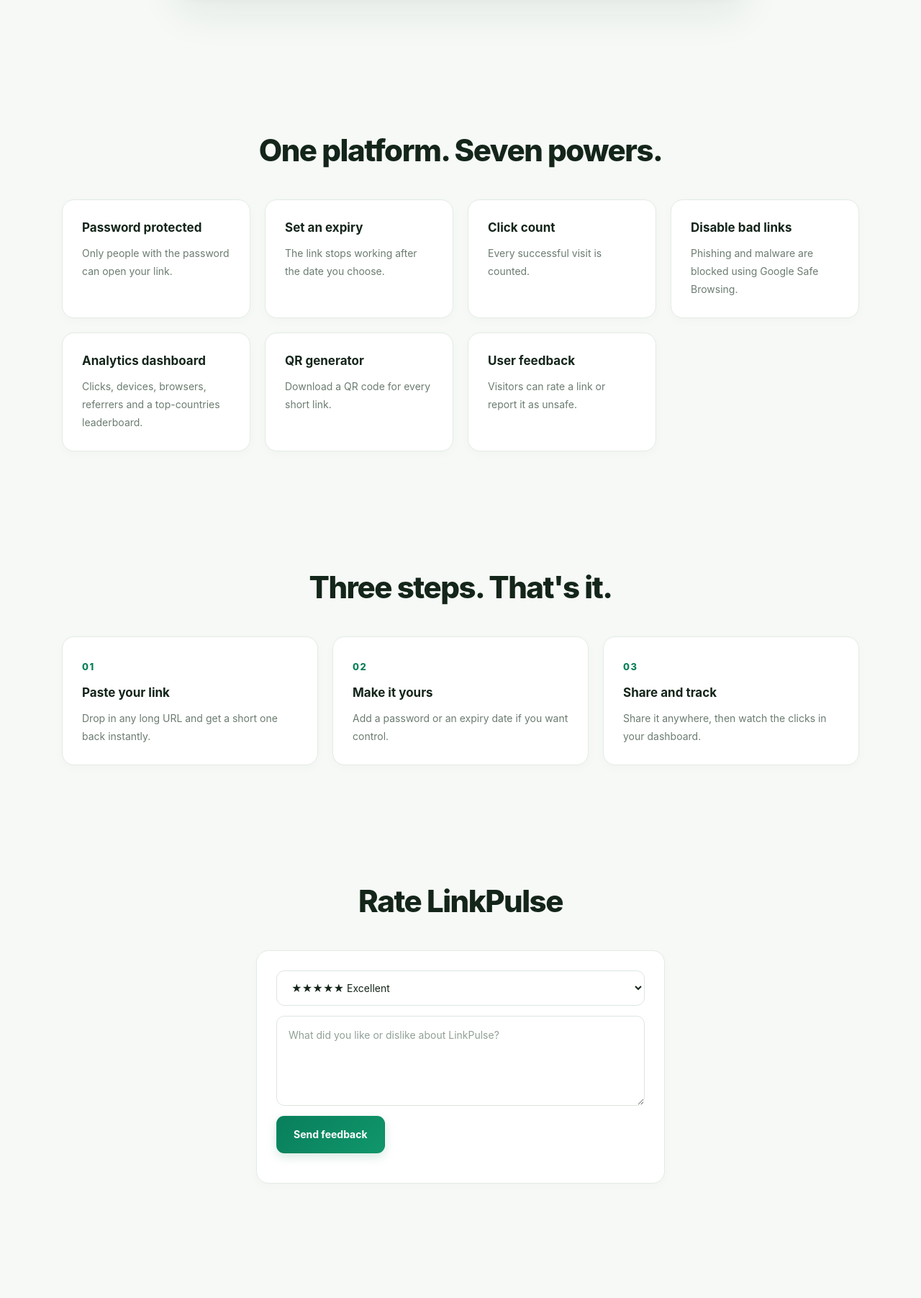
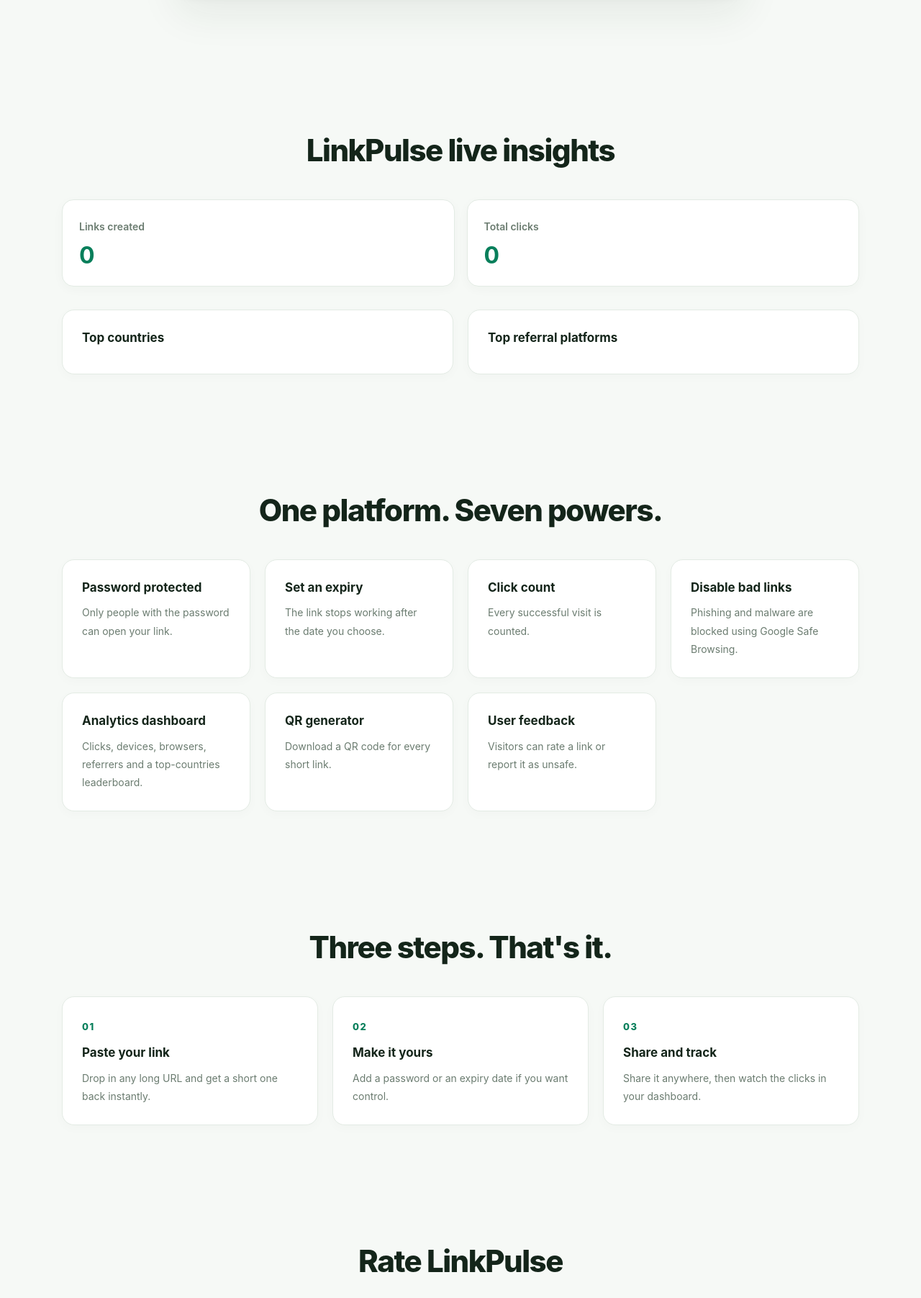
Before and after one commit to kshapaksha/RunTimeRebels-LinkPulse, a Flask app: page / in a window 1280 px wide. Shown: the part 698-2501 px from the top of the page at 72% size. Run offline with Flask 3, Linux system fonts and the light colour scheme.

Commit message:
Add live stats section to index.html

```diff
--- a/templates/index.html
+++ b/templates/index.html
@@ -67,6 +67,26 @@
                 </div>
             </div>
         </section>
+
+        <section id="live-stats" class="section container">
+    <h2>LinkPulse live insights</h2>
+
+    <div class="stat-row">
+        <div class="stat"><span class="muted">Links created</span><b id="g-links">0</b></div>
+        <div class="stat"><span class="muted">Total clicks</span><b id="g-clicks">0</b></div>
+    </div>
+
+    <div class="grid">
+        <div class="card">
+            <h3>Top countries</h3>
+            <div id="g-countries"></div>
+        </div>
+        <div class="card">
+            <h3>Top referral platforms</h3>
+            <div id="g-referrers"></div>
+        </div>
+    </div>
+</section>
 
         <section id="features" class="section container">
             <h2>One platform. Seven powers.</h2>
```
